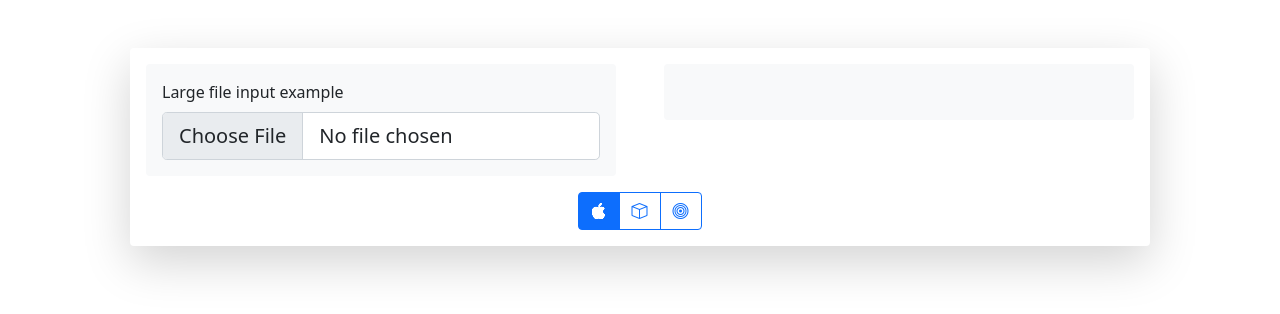
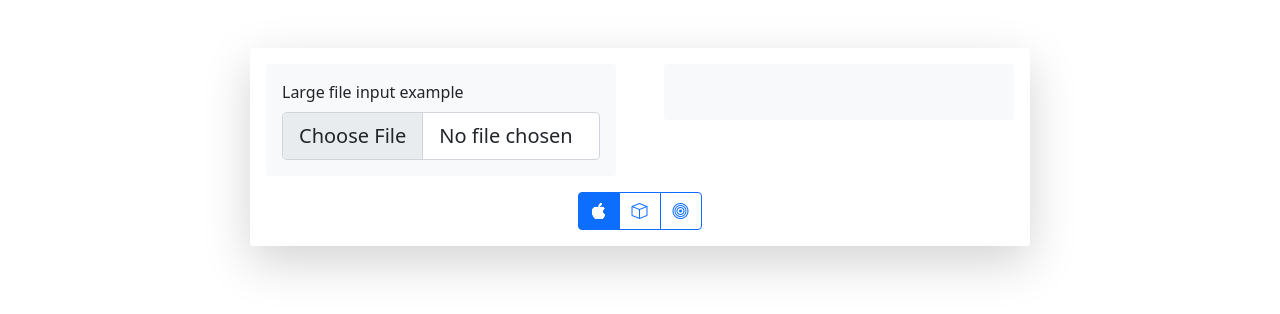
Before and after one commit to sameignatovich/Underwater, a Vue app: page / in a window 1280 px wide. Shown: the top 314 px of the page. Built offline with nearby package versions, Linux system fonts and the light colour scheme.

Commit message:
Changed mex width of container

```diff
--- a/src/App.vue
+++ b/src/App.vue
@@ -34,6 +34,8 @@ export default {
 };
 </script>
 
-<style lang="scss">
-
+<style scoped lang="scss">
+  .container {
+    max-width: 900px;
+  }
 </style>
```
